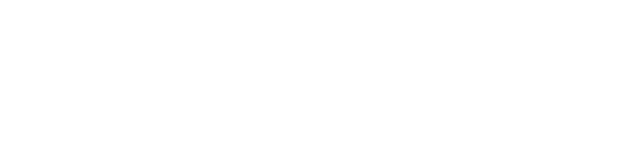
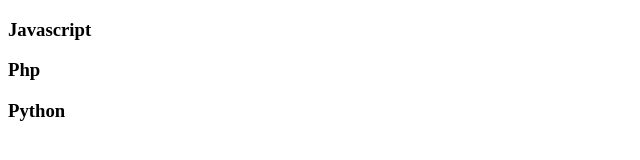
Before and after one commit to ChokDee-Sam/JS_Learning---with_FromScratch, a plain HTML site: page 3_ La Data/cours/les_dates.html in a window 1280 px wide. Shown: the whole page, without its empty margins (0-640 px from the left). Drawn offline with Linux system fonts and the light colour scheme.

Commit message:
Commit 24 - Data : Les DataSets

```diff
--- a/3_ La Data/cours/les_dates.html
+++ b/3_ La Data/cours/les_dates.html
@@ -1,13 +1,15 @@
 <!DOCTYPE html>
 <html lang="en">
     <head>
-    <meta charset="UTF-8">
-    <meta http-equiv="X-UA-Compatible" content="IE=edge">
-    <meta name="viewport" content="width=device-width, initial-scale=1.0">
+        <meta charset="UTF-8" />
+        <meta http-equiv="X-UA-Compatible" content="IE=edge" />
+        <meta name="viewport" content="width=device-width, initial-scale=1.0" />
         <title>Les Dates</title>
         <script src="./les_dates.js" defer></script>
     </head>
     <body>
-
+        <h3 data-lang="js" id="javascript">Javascript</h3>
+        <h3 data-lang="ph" id="php">Php</h3>
+        <h3 data-lang="py" id="python">Python</h3>
     </body>
 </html>
--- a/3_ La Data/cours/les_dates.js
+++ b/3_ La Data/cours/les_dates.js
@@ -66,9 +66,11 @@ console.log(dateParser(date));
 console.log(dateParser(iso));
 console.log(dateParser(timestamp));
 
+// -----------
 // -------------------------------------
 // LE DESTRUCTURING (permet d'écrire plus court)
 // -------------------------------------
+// -----------
 
 // Création d'un objet contenant un  tableau
 let moreData = {
@@ -115,7 +117,22 @@ const dateDestructuring = (chaine) => {
     let [y, m, d] = newDate; // on crée une variable pour chaque element de tableau
     console.log(d, m, y);
 
-    let newDateFR = [d, m, y] // on crée une variable contenant un tableau de var dans le bon ordre
-    return newDateFR.join(' / ') // et on les join
+    let newDateFR = [d, m, y]; // on crée une variable contenant un tableau de var dans le bon ordre
+    return newDateFR.join(" / "); // et on les join
 };
 console.log(dateDestructuring(iso)); // appel de fonction avec iso en argument
+
+// -----------
+// -------------------------------------
+// LES DATASETS
+// -------------------------------------
+// -----------
+
+//On peut récupérer la data qu'on a mis dans notre HTML
+
+const h3js = document.getElementById("javascript");
+console.log(h3js.dataset);
+console.log(h3js.dataset.lang);
+
+const h3 = document.querySelectorAll("h3");
+h3.forEach((language) => console.log(language.dataset.lang));
```
Lines whose indentation alone changed are shown as unchanged.
